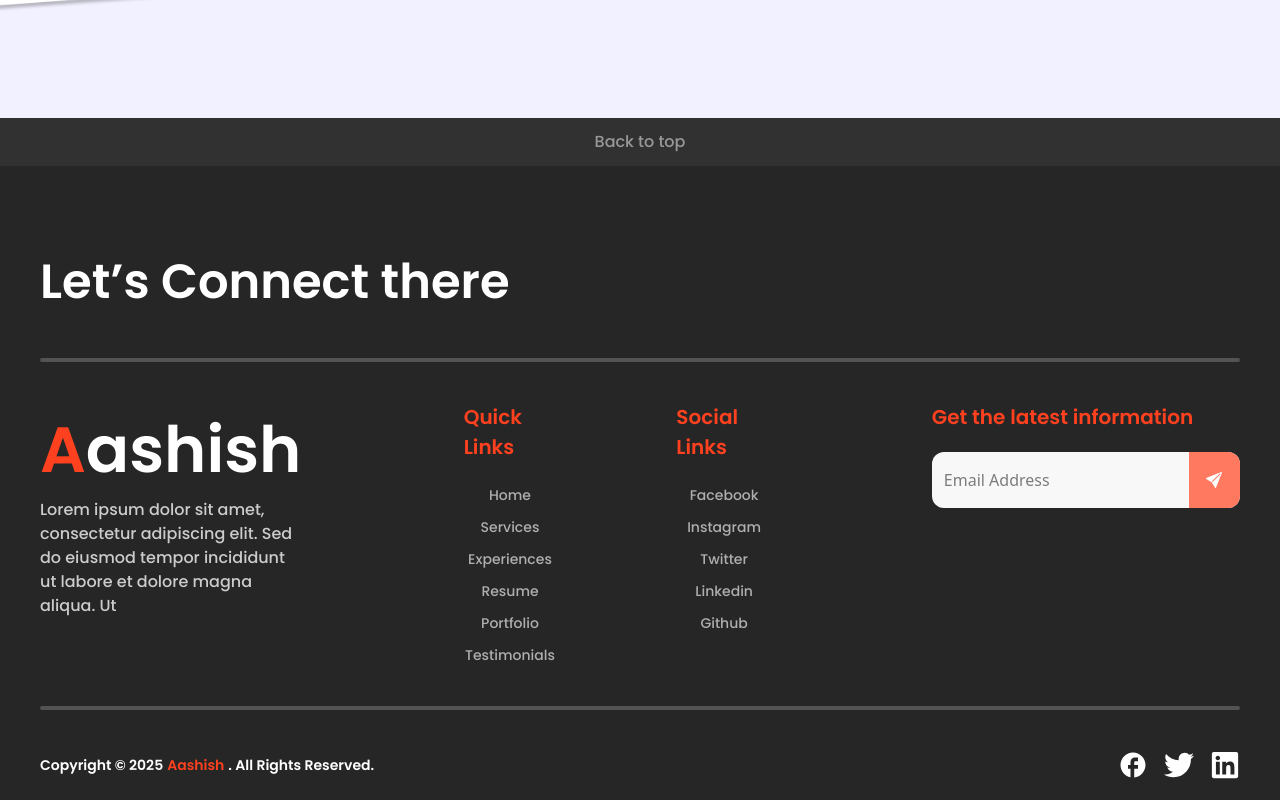
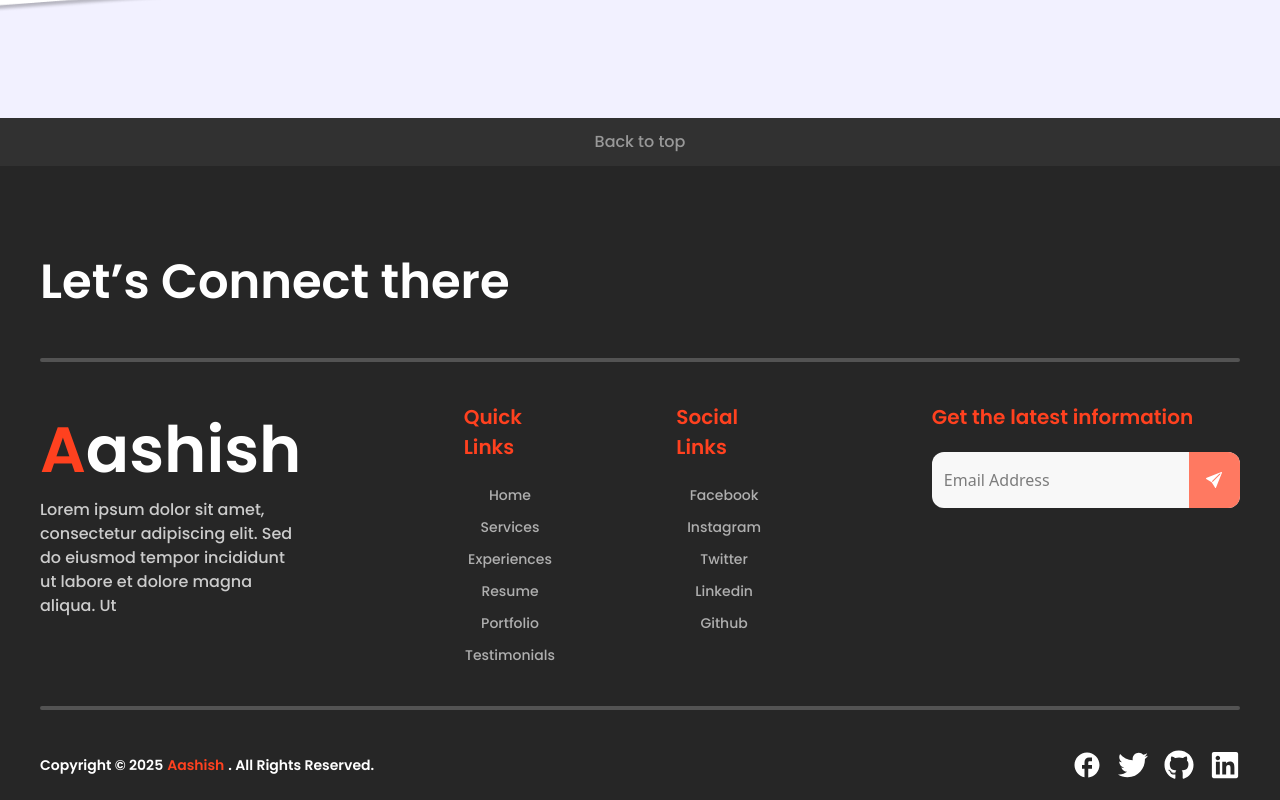
Before and after one commit to Neeschal1/Graphics-Designer-Portfolio, a React (Vite) app: page / in a window 1280 px wide. Shown: the part 3983-4783 px from the top of the page. Built offline with nearby package versions, Linux system fonts and the light colour scheme.

Commit message:
added more links

```diff
--- a/src/constants/footer.jsx
+++ b/src/constants/footer.jsx
@@ -4,6 +4,7 @@ import { BsSendFill } from "react-icons/bs";
 import { MdOutlineFacebook } from "react-icons/md";
 import { FaTwitter } from "react-icons/fa";
 import { FaLinkedin } from "react-icons/fa6";
+import { FaGithub } from "react-icons/fa6";
 
 const Quicklink = [
   { id: 1, name: "Home", url: "#" },
@@ -23,7 +24,8 @@ const sociallinks = [
 const socialmedias = [
   {id: 1, icon:<MdOutlineFacebook color="white" size={30} />, url: "https://www.facebook.com/aca.ssh.9#"},
   {id: 2, icon:<FaTwitter color="white" size={30} />, url: "#"},
-  {id: 3, icon:<FaLinkedin color="white" size={30} />, url: "#"},
+  {id: 3, icon:<FaGithub color="white" size={30} />, url: "https://github.com/Ashish4721"},
+  {id: 4, icon:<FaLinkedin color="white" size={30} />, url: "https://www.linkedin.com/in/aashish-ghimire-179641235/"},
 ]
 
 const Footer = () => {
```
